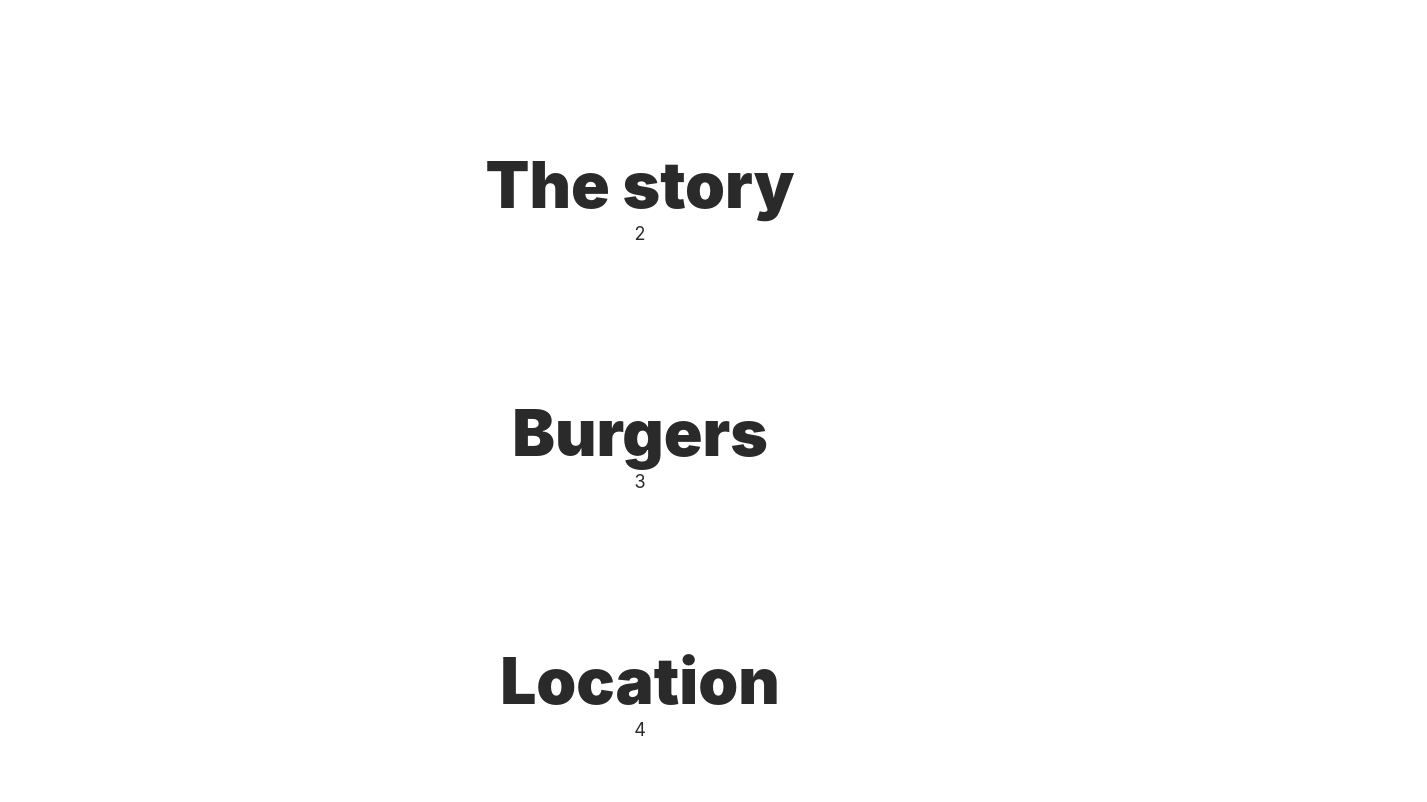
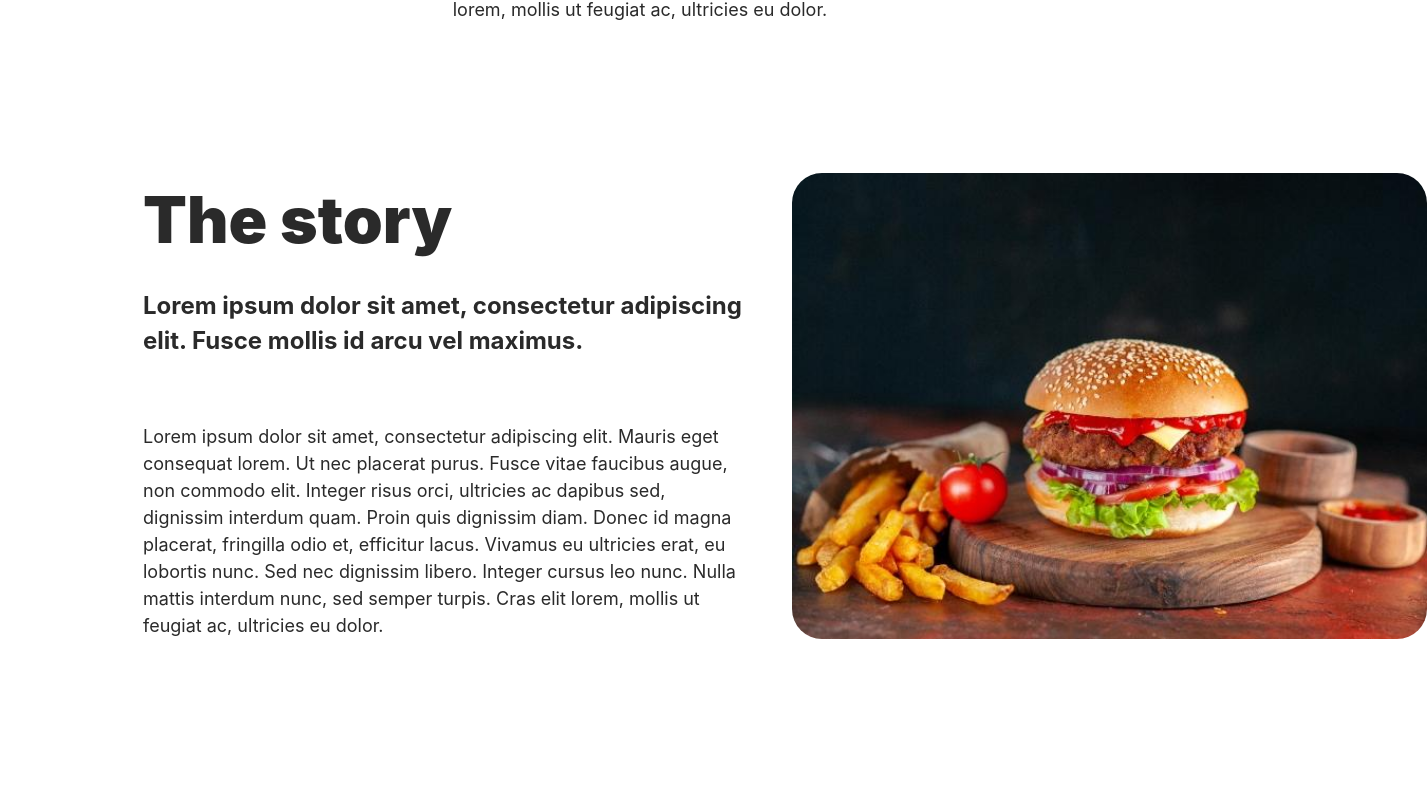
Before and after one commit to NataliiaOnopriichuk/burger-factory, a React (Create React App) app: page / in a window 1280 px wide. Shown: the part 769-1571 px from the top of the page, 1427 px wide, since content can reach past the window. Built offline with nearby package versions, Linux system fonts and the light colour scheme.

Commit message:
addad section story

```diff
--- /dev/null
+++ b/src/Story/Story.jsx
@@ -0,0 +1,40 @@
+import { Section } from 'components/Section/Section';
+import style from './Story.module.scss';
+import burger from '../assets/images/jpeg/burger-on-board.jpg';
+import burger2x from '../assets/images/jpeg/burger-on-board@2x.jpg';
+
+export const Story = () => {
+  return (
+    <>
+      <Section id="Story" title="">
+        <div className={style.wrapper}>
+          <div className={style.inner}>
+            <h2 className={style.title}>The story</h2>
+            <p className={style.subtitle}>
+              Lorem ipsum dolor sit amet, consectetur adipiscing elit. Fusce
+              mollis id arcu vel maximus.
+            </p>
+            <p className={style.content}>
+              Lorem ipsum dolor sit amet, consectetur adipiscing elit. Mauris
+              eget consequat lorem. Ut nec placerat purus. Fusce vitae faucibus
+              augue, non commodo elit. Integer risus orci, ultricies ac dapibus
+              sed, dignissim interdum quam. Proin quis dignissim diam. Donec id
+              magna placerat, fringilla odio et, efficitur lacus. Vivamus eu
+              ultricies erat, eu lobortis nunc. Sed nec dignissim libero.
+              Integer cursus leo nunc. Nulla mattis interdum nunc, sed semper
+              turpis. Cras elit lorem, mollis ut feugiat ac, ultricies eu dolor.
+            </p>
+          </div>
+          <div className={style.thumb}>
+            <img
+              className={style.image}
+              src={burger}
+              srcSet={`${burger} 1x, ${burger2x} 2x`}
+              alt="burger"
+            />
+          </div>
+        </div>
+      </Section>
+    </>
+  );
+};
--- /dev/null
+++ b/src/Story/Story.module.scss
@@ -0,0 +1,44 @@
+.wrapper {
+  display: flex;
+  gap: 49px;
+}
+
+.inner {
+  text-align: left;
+}
+
+.title {
+  margin-bottom: 20px;
+
+  font-size: 64px;
+  font-weight: 900;
+  line-height: 1.48;
+}
+
+.subtitle {
+  width: 600px;
+
+  margin-bottom: 65px;
+
+  font-size: 24px;
+  font-weight: 700;
+  line-height: 1.46;
+}
+
+.content {
+  line-height: 1.5;
+}
+
+.thumb {
+  min-height: 441px;
+  min-width: 635px;
+}
+
+.image {
+  height: 100%;
+  width: 100%;
+
+  border-radius: 30px;
+
+  object-fit: cover;
+}
--- a/src/components/App.jsx
+++ b/src/components/App.jsx
@@ -1,3 +1,4 @@
+import { Story } from 'Story/Story';
 import { Ingredients } from './Ingredients/Ingredients';
 import { Layout } from './Layout/Layout';
 import { Section } from './Section/Section';
@@ -6,20 +7,14 @@ export const App = () => {
   return (
     <Layout>
       <Ingredients />
+      <Story />
 
-      <Section id="Story" title="The story">
-        2
-      </Section>
       <Section id="Burgers" title="Burgers">
         3
       </Section>
       <Section id="Location" title="Location">
         4
       </Section>
-      {/* <section id="Ingridient">1</section>
-      <section id="Story">2</section>
-      <section id="Burgers">3</section>
-      <section id="Location">4</section> */}
     </Layout>
   );
 };
--- a/src/components/Ingredients/Ingredients.module.scss
+++ b/src/components/Ingredients/Ingredients.module.scss
@@ -1,5 +1,5 @@
 .subtitle {
-  width: 690px;
+  width: 680px;
   margin: 0 auto;
   margin-top: 20px;
 
@@ -9,7 +9,7 @@
 }
 
 .content {
-  width: 894px;
+  width: 790px;
   margin: 0 auto;
 
   line-height: 1.5;
--- a/src/utils/sliderSettings.js
+++ b/src/utils/sliderSettings.js
@@ -3,7 +3,6 @@ export const settings = {
     autoplay: true,
     slidesToScroll: 1,
     initialSlide: 0,
-    // accessibility: true,
     arrows: false,
     dots: false,
     responsive: [
```
